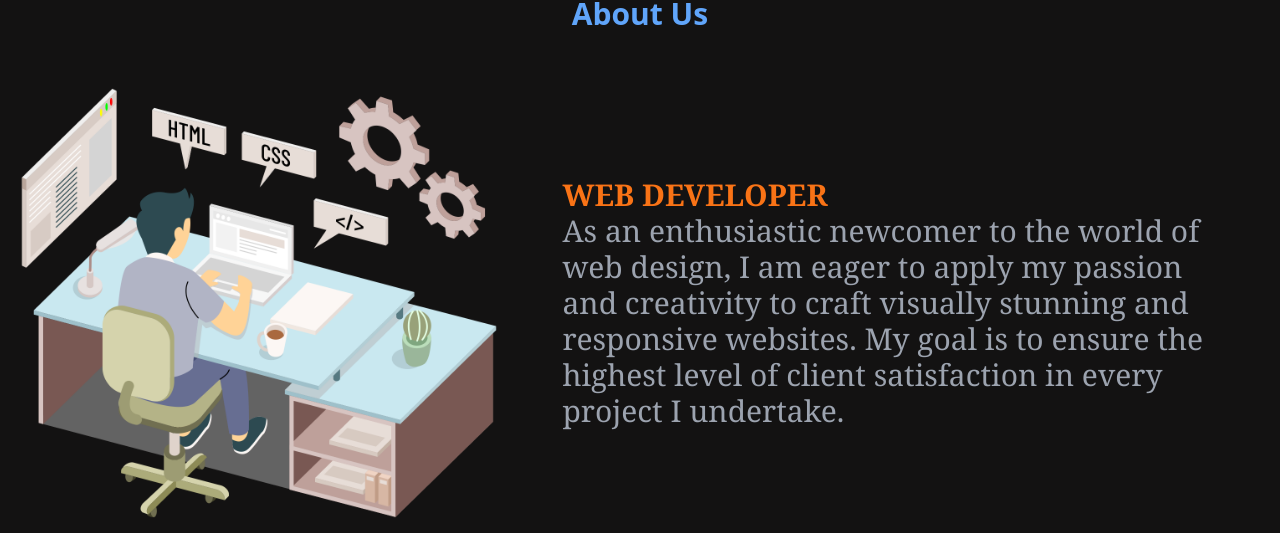
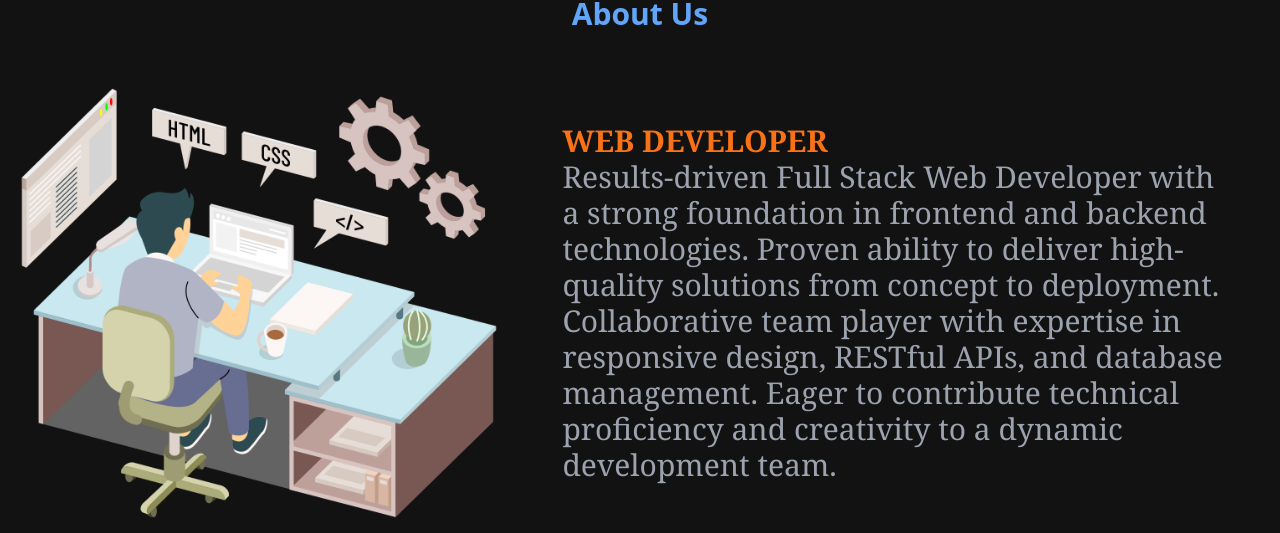
Before and after one commit to akashjadhav1/Portfolio-Website, a React (Create React App) app: page / in a window 1280 px wide. Shown: the part 2659-3192 px from the top of the page. Built offline with nearby package versions, Linux system fonts and the light colour scheme.

Commit message:
modify about us content

```diff
--- a/src/components/AboutUs.jsx
+++ b/src/components/AboutUs.jsx
@@ -15,12 +15,16 @@ function AboutUs() {
         </div>
         <div className="flex justify-center items-center lg:w-3/4  mx-1">
           <h1 className="m-4 lg:mx-10 text-xl lg:text-3xl text-gray-400 font-serif">
-            <span className="text-orange-500 font-bold font-serif">WEB DEVELOPER</span>
+            <span className="text-orange-500 font-bold font-serif">
+              WEB DEVELOPER
+            </span>
             <br />
-            As an enthusiastic newcomer to the world of web design, I am eager
-            to apply my passion and creativity to craft visually stunning and
-            responsive websites. My goal is to ensure the highest level of
-            client satisfaction in every project I undertake.
+            Results-driven Full Stack Web Developer with a strong foundation in
+            frontend and backend technologies. Proven ability to deliver
+            high-quality solutions from concept to deployment. Collaborative
+            team player with expertise in responsive design, RESTful APIs, and
+            database management. Eager to contribute technical proficiency and
+            creativity to a dynamic development team.
           </h1>
         </div>
       </div>
```
